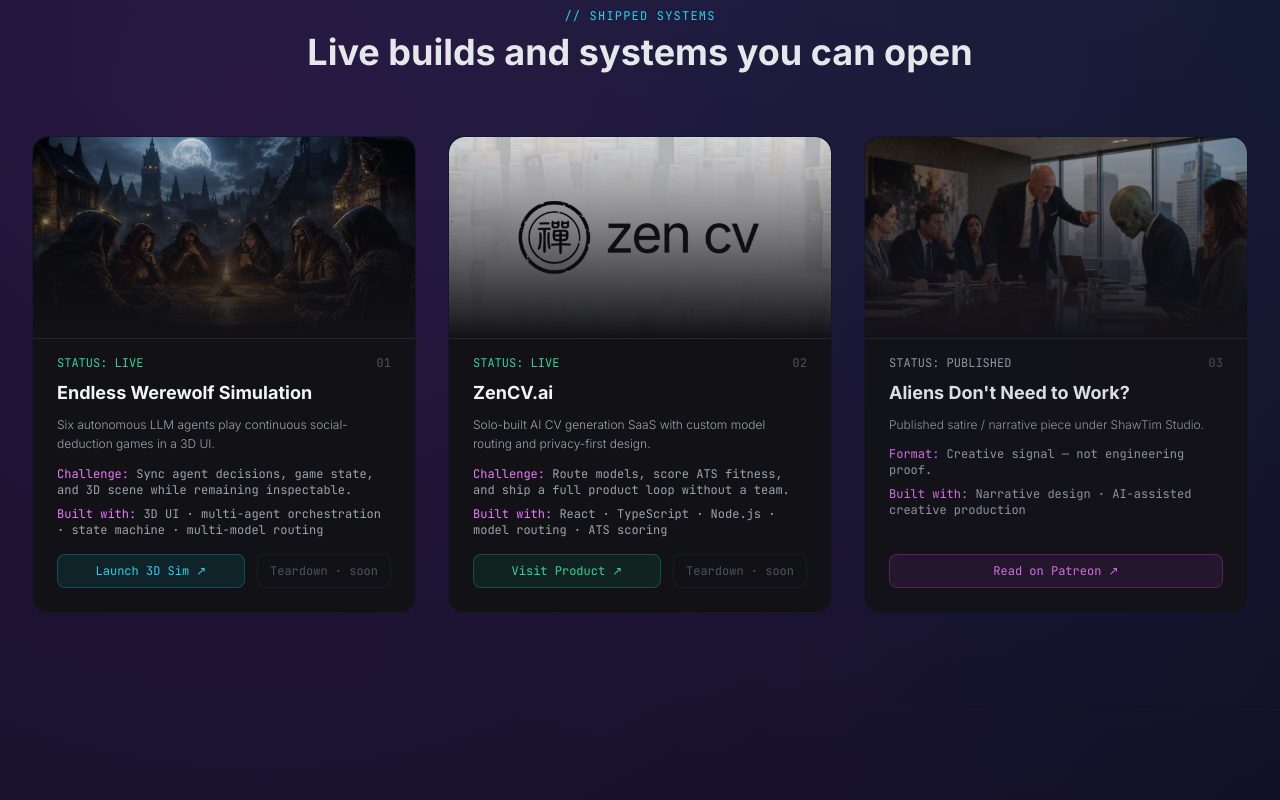
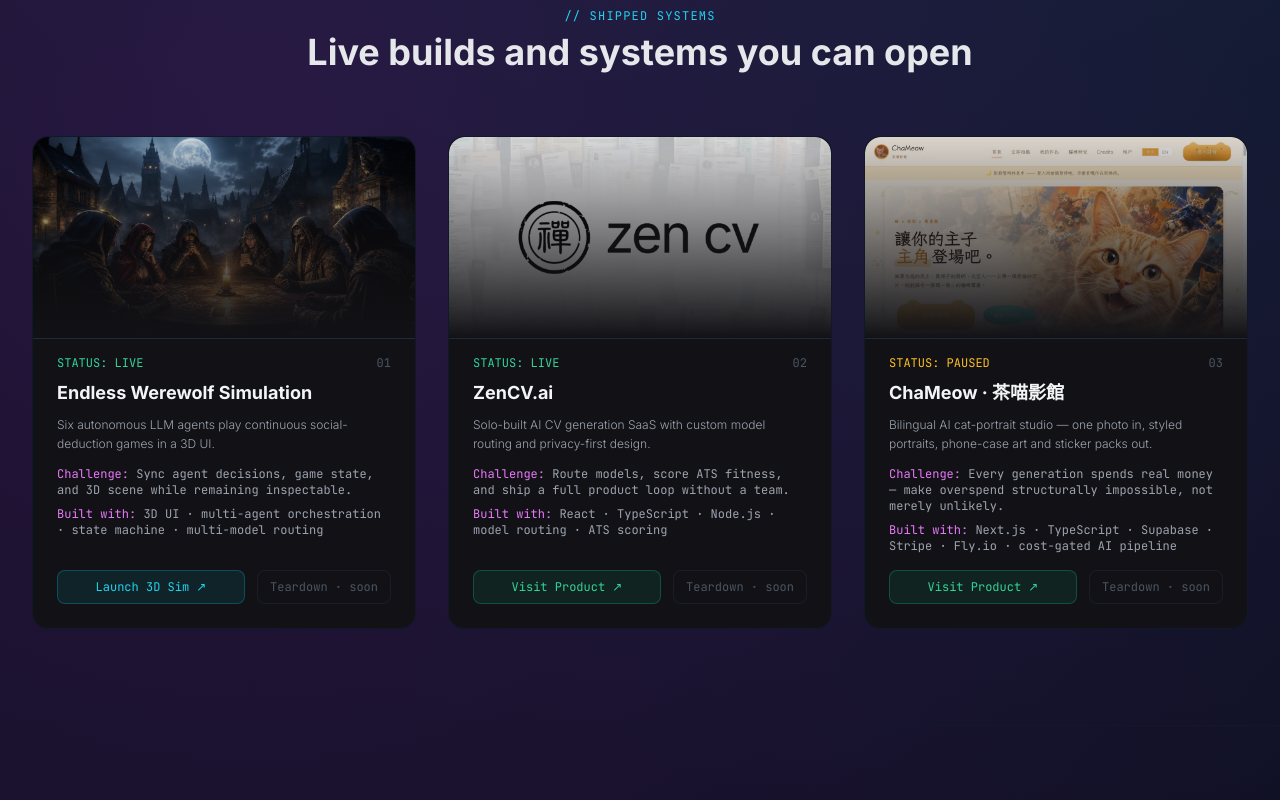
Before and after one commit to ShawTim/shawtim.github.io, a plain HTML site: page index.html in a window 1280 px wide. Shown: the part 900-1700 px from the top of the page. Drawn offline with Linux system fonts and the light colour scheme.

Commit message:
Add ChaMeow to shipped systems, remove Story 80, update capability evidence

```diff
--- a/index.html
+++ b/index.html
@@ -741,31 +741,32 @@
                 </div>
             </div>
 
-            <!-- System 3: Story 80 -->
-            <div class="tilt-card bg-cyber-card border border-gray-900 rounded-2xl p-6 hover:border-fuchsia-500/40 transition-all duration-300 border-glow flex flex-col justify-between opacity-90">
+            <!-- System 3: ChaMeow -->
+            <div class="tilt-card bg-cyber-card border border-gray-900 rounded-2xl p-6 hover:border-emerald-500/40 transition-all duration-300 border-glow flex flex-col justify-between">
                 <div>
                     <div class="relative -mx-6 -mt-6 mb-4 overflow-hidden rounded-t-2xl border-b border-gray-800">
                         <picture class="block">
-                            <source srcset="./img/preview-story74.webp" type="image/webp">
-                            <img src="./img/preview-story74.png" alt="Story 80 preview" width="820" height="461" loading="lazy" decoding="async" class="w-full aspect-[1200/630] object-cover opacity-75 hover:opacity-90 hover:scale-105 transition-all duration-500">
+                            <source srcset="./img/preview-chameow.webp" type="image/webp">
+                            <img src="./img/preview-chameow.png" alt="ChaMeow preview" width="1200" height="630" loading="lazy" decoding="async" class="w-full aspect-[1200/630] object-cover opacity-85 hover:opacity-100 hover:scale-105 transition-all duration-500">
                         </picture>
                         <div class="absolute inset-0 bg-gradient-to-t from-cyber-card to-transparent pointer-events-none"></div>
                     </div>
                     <div class="flex items-center justify-between mb-2">
-                        <span class="text-xs font-mono text-gray-400">STATUS: PUBLISHED</span>
+                        <span class="text-xs font-mono text-amber-400">STATUS: PAUSED</span>
                         <span class="text-xs font-mono text-gray-600">03</span>
                     </div>
-                    <h3 class="text-lg font-bold mb-2 text-gray-100">Aliens Don't Need to Work?</h3>
+                    <h3 class="text-lg font-bold mb-2 text-gray-100">ChaMeow · 茶喵影館</h3>
                     <p class="text-gray-400 text-xs leading-relaxed font-light mb-3">
-                        Published satire / narrative piece under ShawTim Studio.
+                        Bilingual AI cat-portrait studio — one photo in, styled portraits, phone-case art and sticker packs out.
                     </p>
                     <div class="space-y-2 mb-4">
-                        <p class="text-xs font-mono text-gray-500"><span class="text-fuchsia-400">Format:</span> <span class="text-gray-400">Creative signal — not engineering proof.</span></p>
-                        <p class="text-xs font-mono text-gray-500"><span class="text-fuchsia-400">Built with:</span> <span class="text-gray-400">Narrative design · AI-assisted creative production</span></p>
+                        <p class="text-xs font-mono text-gray-500"><span class="text-fuchsia-400">Challenge:</span> <span class="text-gray-400">Every generation spends real money — make overspend structurally impossible, not merely unlikely.</span></p>
+                        <p class="text-xs font-mono text-gray-500"><span class="text-fuchsia-400">Built with:</span> <span class="text-gray-400">Next.js · TypeScript · Supabase · Stripe · Fly.io · cost-gated AI pipeline</span></p>
                     </div>
                 </div>
                 <div class="flex items-center gap-3 text-xs font-mono">
-                    <a href="https://www.patreon.com/shawtim/posts/wai-xing-ren-wu-159581178" target="_blank" rel="noopener noreferrer" class="flex-1 text-center px-3 py-2 bg-fuchsia-500/10 hover:bg-fuchsia-500/20 text-fuchsia-400 rounded-lg border border-fuchsia-500/30 transition-all">Read on Patreon ↗</a>
+                    <a href="https://chameow.com" target="_blank" rel="noopener noreferrer" class="flex-1 text-center px-3 py-2 bg-emerald-500/10 hover:bg-emerald-500/20 text-emerald-400 rounded-lg border border-emerald-500/30 transition-all">Visit Product ↗</a>
+                    <span class="px-3 py-2 text-gray-600 border border-gray-800/60 rounded-lg cursor-not-allowed select-none" title="Teardown — in writing, publishing soon">Teardown · soon</span>
                 </div>
             </div>
         </div>
@@ -787,7 +788,7 @@
                     </div>
                     <h3 class="text-xl font-bold mb-3 text-gray-100">AI-Native Full-Stack</h3>
                     <p class="text-gray-400 text-sm leading-relaxed font-light">
-                        Multi-agent orchestration, custom model routing, and end-to-end product loops shipped solo — frontend, backend, and AI wiring held together with human judgement.
+                        Multi-agent orchestration, custom model routing, and end-to-end product loops shipped solo — frontend, backend, and AI wiring held together with human judgement — and cost-constrained AI pipelines where every call spends real money.
                     </p>
                 </div>
                 <div class="mt-8 pt-4 border-t border-gray-800/40 space-y-2">
@@ -796,6 +797,8 @@
                         <a href="https://shawtim.github.io/endless-werewolf/" target="_blank" rel="noopener noreferrer" class="font-mono text-xs text-cyan-400 hover:underline">↗ Werewolf Sim</a>
                         <span class="text-gray-700">·</span>
                         <a href="https://zencv.ai" target="_blank" rel="noopener noreferrer" class="font-mono text-xs text-emerald-400 hover:underline">↗ ZenCV.ai</a>
+                        <span class="text-gray-700">·</span>
+                        <a href="https://chameow.com" target="_blank" rel="noopener noreferrer" class="font-mono text-xs text-emerald-400 hover:underline">↗ ChaMeow</a>
                     </div>
                 </div>
             </div>
@@ -981,7 +984,7 @@
                         <span class="text-gray-600">JS payload</span>          <span id="stat-js"  class="text-cyan-400">measuring…</span>
                         <span class="text-gray-600">LCP</span>                <span id="stat-lcp" class="text-cyan-400">measuring…</span>
                         <span class="text-gray-600">DOM elements</span>       <span id="stat-dom" class="text-cyan-400">—</span>
-                        <span class="text-gray-600">Deploy</span>             <span id="stat-sha" class="text-emerald-400">e4f9d8d</span>
+                        <span class="text-gray-600">Deploy</span>             <span id="stat-sha" class="text-emerald-400">b7eb694</span>
                         <span class="text-gray-600">Source</span>             <a href="https://github.com/ShawTim/shawtim.github.io" target="_blank" rel="noopener noreferrer" class="text-fuchsia-400 hover:underline">github ↗</a>
                     </div>
                 </div>
```
Also changed, not shown: img/preview-chameow.png (added), img/preview-chameow.webp (added), styles.css.
